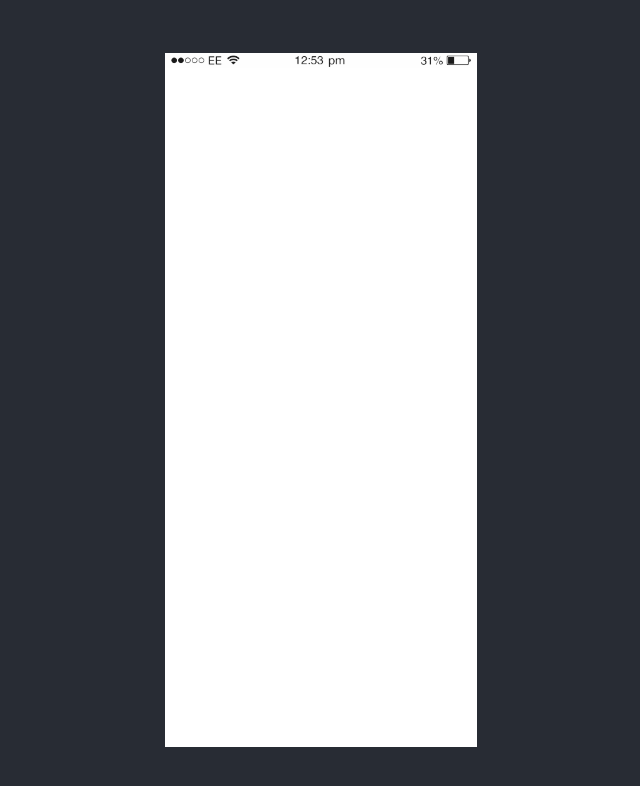
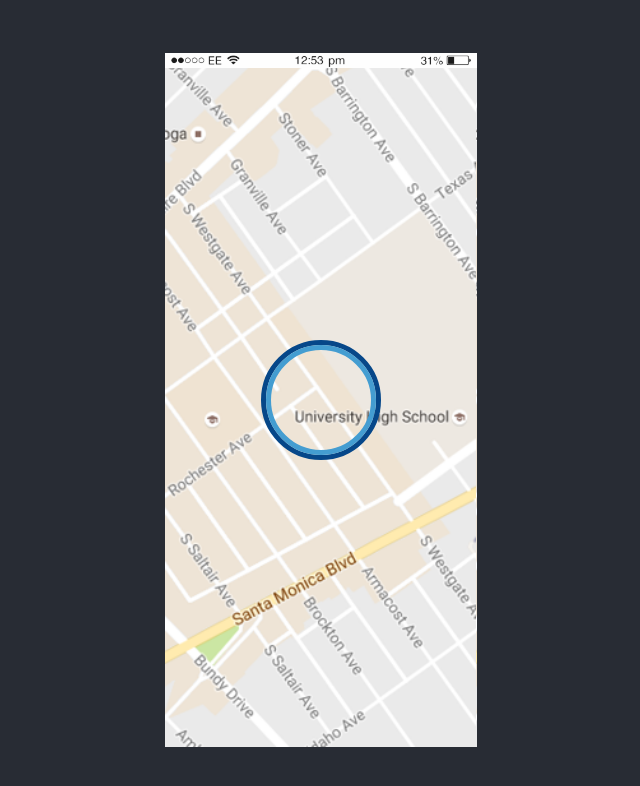
Before and after one commit to haytham5/LocalGuide, a React (Create React App) app in the folder localguide/: page / in a window 1280 px wide. Both pictures are taken after a click on the button "SHARE LOCATION TO USE APP". Shown: the top 786 px of the page, without its empty margins (319-959 px from the left). Built offline with nearby package versions, Linux system fonts and the light colour scheme; a web font is replaced by a local one.

Commit message:
Work on Home Page

```diff
--- a/localguide/public/index.html
+++ b/localguide/public/index.html
@@ -9,7 +9,7 @@
       name="description"
       content="Web site created using create-react-app"
     />
-    <link rel="apple-touch-icon" href="%PUBLIC_URL%/logo192.png" />
+    <link rel="apple-touch-icon" href="" />
     <!--
       manifest.json provides metadata used when your web app is installed on a
       user's mobile device or desktop. See https://developers.google.com/web/fundamentals/web-app-manifest/
--- a/localguide/src/Components/LocalGuide.js
+++ b/localguide/src/Components/LocalGuide.js
@@ -33,10 +33,11 @@
             </div>}
 
             { showHome &&
-            <div className="LandingPage">
+            <div className="MainPage">
                 <img src={statusBar} className="StatusBar" alt="Status Bar"/>
+                <div className='Circle2'></div>
+                <div className='Circle1'></div>
 
-                <p>This works</p>
             </div>}
         </div>
     );
--- a/localguide/src/Components/localguide.css
+++ b/localguide/src/Components/localguide.css
@@ -1,4 +1,5 @@
 @import url('https://fonts.googleapis.com/css2?family=Poppins&display=swap');
+
 .Phone {
     background-color: white;
     width: 312px;
@@ -9,7 +10,6 @@
     width: 312px;
     display: flex;
     justify-content:start;
-
     object-fit: contain;
 }
 
@@ -19,6 +19,41 @@
     height: 100%;
 }
 
+.MainPage {
+    margin: 0px;
+    width: 100%;
+    height: 100%;
+    background-image: url('./Google Map.png');
+}
+
+.map {
+    display: flex;
+    justify-content:start;
+    object-fit: contain;
+}
+
+.Circle1 {
+    border: 5px solid #449DD1;
+    border-radius: 100px;
+    height:100px;
+    width:100px;
+    position: absolute;
+    top: 50%;
+    left: 50%;
+    transform: translate(-50%, -50%);
+}
+
+.Circle2 {
+    border: 5px solid #064789;
+    border-radius: 100px;
+    width: 110px;
+    height: 110px;
+    position: absolute;
+    top: 50%;
+    left: 50%;
+    transform: translate(-50%, -50%);
+}
+
 .ShareLocation {
     margin: 0;
     top: 50%;
```
Also changed, not shown: localguide/src/Components/Google Map.png (added), 1 other file (tests, documents, lock files or other folders).
